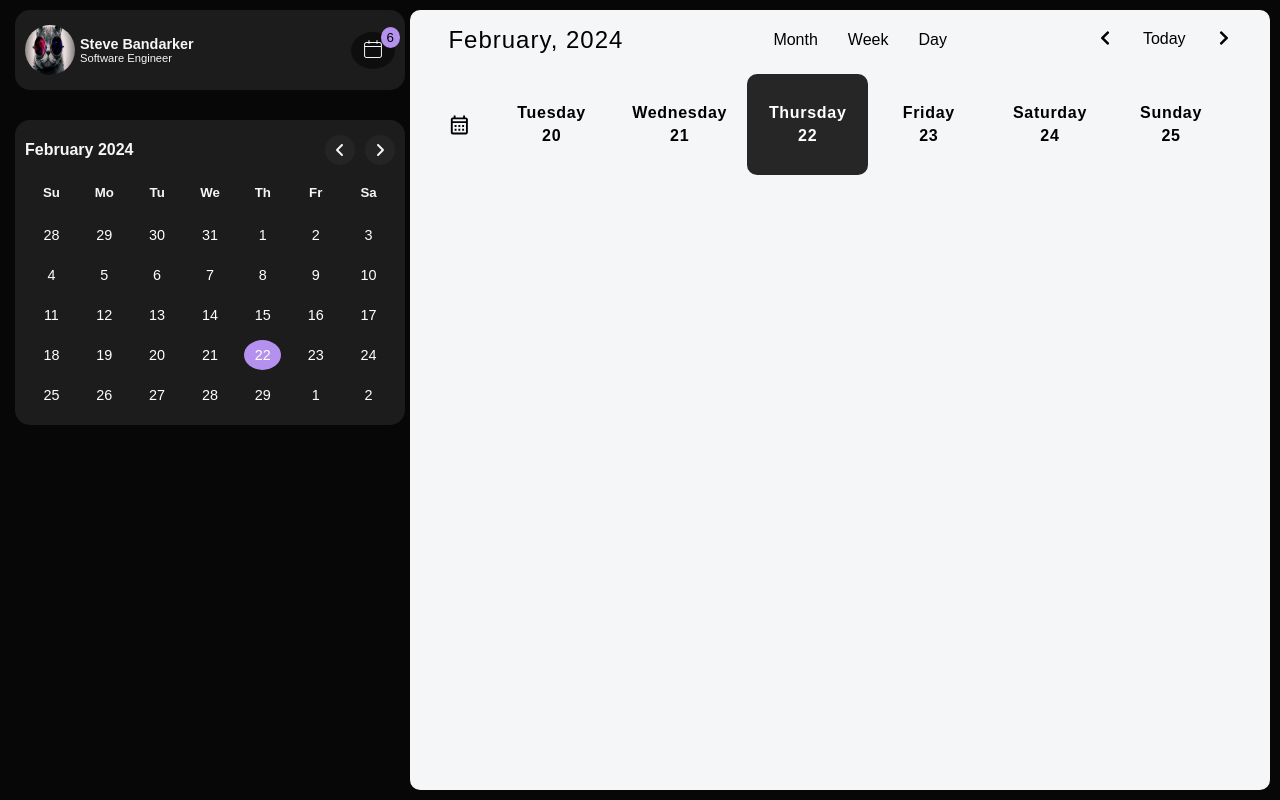
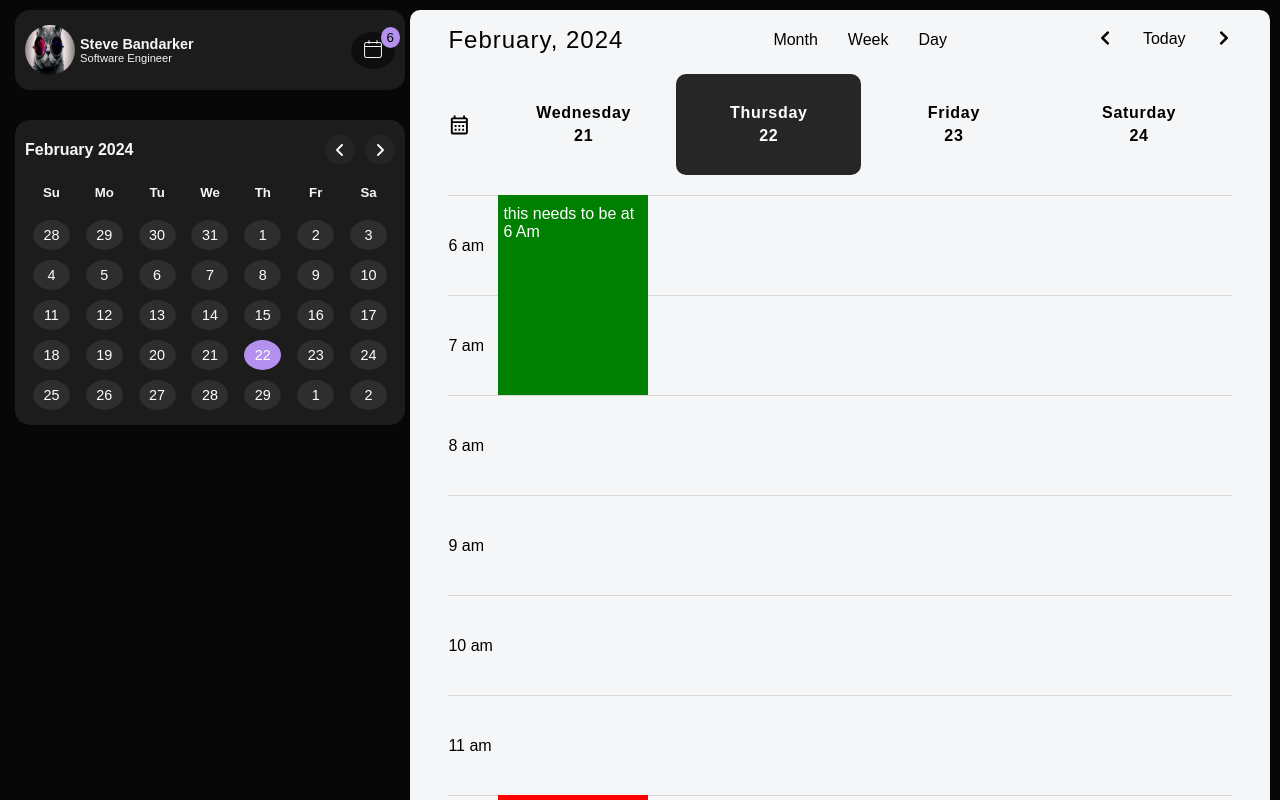
Before and after one commit to SteveBand/Calendar-dashboard, a Next.js app: page /dashboard in a window 1280 px wide. Shown: the top 800 px of the page. Built offline with nearby package versions, Linux system fonts and the light colour scheme.

Commit message:
tasks containers are not absolute

```diff
--- a/components/dashboard-page/Mainview.tsx
+++ b/components/dashboard-page/Mainview.tsx
@@ -1,12 +1,14 @@
 "use client";
 import { MainviewDates } from "../ui/mainView/MainviewDates";
 import { MainviewHeader } from "../ui/mainView/MainviewHeader";
+import { MainviewHours } from "../ui/mainView/MainviewHours";
 
 export function Mainview() {
   return (
     <section className="mainview-wrapper">
       <MainviewHeader />
       <MainviewDates />
+      <MainviewHours />
     </section>
   );
 }
--- a/components/ui/controlPanel/components/calendar/Calendar.tsx
+++ b/components/ui/controlPanel/components/calendar/Calendar.tsx
@@ -5,9 +5,8 @@ import { useAppDispatch, useAppSelector } from "@/lib/redux/hooks";
 import { setActiveDay, setDaysArr } from "@/lib/redux/features/date-slice";
 
 export function Calendar() {
-  const [date, setDate] = useState<Date>(new Date());
-  const dateNow = new Date();
   const activeDay = useAppSelector((state) => state.dateSlice.activeDay);
+  const date = new Date(activeDay);
   const datesArr = useAppSelector((state) => state.dateSlice.daysArr);
   const dispatch = useAppDispatch();
 
@@ -15,40 +14,6 @@ export function Calendar() {
     currentYear: date.getFullYear(),
     currentMonth: date.getMonth(),
   };
-
-  const dateObj = useMemo(() => {
-    const firstMonthDay = new Date(
-      date.getFullYear(),
-      date.getMonth()
-    ).getDay();
-
-    const daysInMonth = new Date(
-      date.getFullYear(),
-      date.getMonth() + 1,
-      0
-    ).getDate();
-
-    const rows = Math.ceil((firstMonthDay + daysInMonth) / 7) * 7;
-
-    const daysArray = Array.from({ length: rows }).map((_, index) => {
-      const day = index - firstMonthDay + 1;
-      if (day <= 0) {
-        const year = currentMonth === 0 ? currentYear - 1 : currentYear;
-        const month = currentMonth === 0 ? 11 : currentMonth;
-        const beforeDate = new Date(year, month, day);
-        return beforeDate;
-      } else if (day > daysInMonth) {
-        const year = currentMonth === 11 ? currentYear + 1 : currentYear;
-        const month = currentMonth === 11 ? 0 : currentMonth + 1;
-        const afterDate = new Date(year, month, day - daysInMonth);
-        return afterDate;
-      } else {
-        return new Date(currentYear, currentMonth, day);
-      }
-    });
-
-    return daysArray;
-  }, [date]);
 
   const weekDays = ["Su", "Mo", "Tu", "We", "Th", "Fr", "Sa"];
 
@@ -61,7 +26,7 @@ export function Calendar() {
     } else {
       newDate.setMonth(currentMonth + 1);
     }
-    setDate(newDate);
+    dispatch(setActiveDay(newDate.getTime()));
   }
 
   function handleBackward(e: React.MouseEvent<HTMLButtonElement>) {
@@ -73,13 +38,11 @@ export function Calendar() {
     } else {
       newDate.setMonth(currentMonth - 1);
     }
-    setDate(newDate);
+    dispatch(setActiveDay(newDate.getTime()));
   }
 
   function onDayClick(index: number, day: Date) {
     day.setHours(12, 0, 0, 0);
-
-    setDate(day);
     dispatch(setActiveDay(day.getTime()));
   }
 
@@ -100,7 +63,7 @@ export function Calendar() {
   return (
     <article className="calendar-wrapper">
       <header>
-        <h4>{moment(date).format("MMMM YYYY")}</h4>
+        <h4>{moment(activeDay).format("MMMM YYYY")}</h4>
         <div>
           <button onClick={handleBackward}>
             <FaAngleLeft />
@@ -121,8 +84,8 @@ export function Calendar() {
           return (
             <button
               className={`${
-                day.getDate() === dateNow.getDate() &&
-                day.getMonth() === dateNow.getMonth()
+                day.getDate() === day.getDate() &&
+                day.getMonth() === day.getMonth()
                   ? "today"
                   : ""
               } ${compareObjects(day) ? "active" : ""}`}
--- a/components/ui/mainView/MainviewDates.tsx
+++ b/components/ui/mainView/MainviewDates.tsx
@@ -16,14 +16,17 @@ export function MainviewDates() {
     function updatedArray() {
       if (mainViewDatesWidth.current) {
         const numberOfDates = Math.floor(
-          mainViewDatesWidth.current.offsetWidth / 118
+          mainViewDatesWidth.current.offsetWidth / 200
         );
         const currentDateIndex = datesArr.findIndex((el) => {
           return el === activeDay;
         });
+        const startIndex =
+          currentDateIndex >= 1 ? currentDateIndex - 1 : currentDateIndex;
+        const endingIndex = currentDateIndex + 3;
         const arr = datesArr.slice(
-          currentDateIndex <= 1 ? currentDateIndex - 1 : currentDateIndex - 2,
-          currentDateIndex + Math.floor(numberOfDates - 2)
+          startIndex,
+          currentDateIndex + Math.floor(numberOfDates)
         );
         setNewArr(arr);
       }
--- /dev/null
+++ b/components/ui/mainView/MainviewHours.tsx
@@ -0,0 +1,57 @@
+import moment from "moment";
+import { tasks } from "./utils";
+import { start } from "repl";
+export function MainviewHours() {
+  function getHours() {
+    const hoursInDay = [];
+    const startOfDay = new Date();
+    startOfDay.setHours(0, 0, 0, 0);
+
+    for (let i = 6; i < 24; i++) {
+      const hour = new Date(startOfDay);
+      hour.setHours(i);
+      hoursInDay.push(hour);
+    }
+    return hoursInDay;
+  }
+
+  const hours = getHours();
+  return (
+    <section className="mainview-hours-wrapper">
+      <section className="scheduale-grid">
+        {hours.map((hour, index) => {
+          return (
+            <article
+              className="row"
+              date-time={`${hour.getHours()}`}
+              key={hour.getTime()}
+            >
+              <div className="time-label">{moment(hour).format("h a")}</div>
+            </article>
+          );
+        })}
+        {tasks.map((el, index) => {
+          const startDate = new Date(el.startDate);
+          const endDate = new Date(el.endDate);
+          const height = endDate.getHours() - startDate.getHours();
+          const top = startDate.getHours() - 6;
+          console.log(top);
+          return (
+            <div
+              className="task-container"
+              style={{
+                backgroundColor: el.color,
+                height: `${height * 100}px`,
+                top: `${top * 100}px`,
+                left: "50px",
+              }}
+              key={index}
+            >
+              {el.content}
+            </div>
+          );
+        })}
+      </section>
+    </section>
+  );
+}
--- /dev/null
+++ b/components/ui/mainView/utils.ts
@@ -0,0 +1,34 @@
+export const tasks = [
+  {
+    content: "this needs to be at 6 Am",
+    startDate: "2024-03-21T06:00:00+0000",
+    endDate: "2024-03-21T08:00:00+0000",
+    color: "green",
+  },
+  {
+    content: "this needs to be at 11 am",
+    startDate: "2024-03-21T12:00:00+0000",
+    endDate: "2024-03-21T16:00:00+0000",
+    color: "red",
+  },
+  // {
+  //   content: "this needs to be at 2 pm",
+  //   date: 1709560800,
+  //   color: "gray",
+  // },
+  // {
+  //   content: "this needs to be at 5 pm",
+  //   date: 1709573400,
+  //   color: "green",
+  // },
+  // {
+  //   content: "this needs to be at 11 pm",
+  //   date: 1709594100,
+  //   color: "yellow",
+  // },
+  // {
+  //   content: "this needs to be at 11 pm",
+  //   date: 1709594100,
+  //   color: "red",
+  // },
+];
--- a/styles/dashboard-page/dashboard.scss
+++ b/styles/dashboard-page/dashboard.scss
@@ -1,7 +1,7 @@
 .dashboard-wrapper {
   width: 100%;
   max-width: 100%;
-  height: 100vh;
+  min-height: 100vh;
   display: flex;
   box-sizing: border-box;
   padding: 10px;
--- a/styles/dashboard-page/mainview.scss
+++ b/styles/dashboard-page/mainview.scss
@@ -5,4 +5,6 @@
   box-sizing: border-box;
   border-radius: 10px;
   overflow: hidden;
+  display: flex;
+  flex-direction: column;
 }
--- a/styles/main.scss
+++ b/styles/main.scss
@@ -8,3 +8,4 @@
 @import "./ui/control-panel/control-panel.scss";
 @import "./ui/mainview/mainview-header.scss";
 @import "./ui/mainview/mainview-dates.scss";
+@import "./ui/mainview/mainview-hours.scss";
--- /dev/null
+++ b/styles/ui/mainview/mainview-hours.scss
@@ -0,0 +1,48 @@
+.mainview-hours-wrapper {
+  flex: 1;
+  display: flex;
+  justify-content: space-evenly;
+
+  .hours {
+    flex: 1;
+    display: flex;
+    flex-direction: column;
+    justify-content: space-evenly;
+  }
+
+  .scheduale-grid {
+    width: 100%;
+    display: grid;
+    align-items: center;
+    grid-auto-rows: 100px;
+    position: relative;
+
+    .row {
+      border-top: 1px solid rgb(217, 216, 216);
+      height: 100%;
+      display: grid;
+      grid-auto-columns: 100px;
+      grid-template-columns: 105px repeat(auto-fit, minmax(150px, 200px));
+      grid-auto-flow: column;
+      gap: 20px;
+      .time-label {
+        height: 100%;
+        width: 50%;
+        display: flex;
+        align-items: center;
+        box-sizing: border-box;
+      }
+    }
+    .task-container {
+      position: absolute;
+      max-width: 150px;
+      left: 0;
+      top: 0;
+      right: 0;
+      left: 0;
+      box-sizing: border-box;
+      padding: 10px 5px;
+      color: white;
+    }
+  }
+}
```
